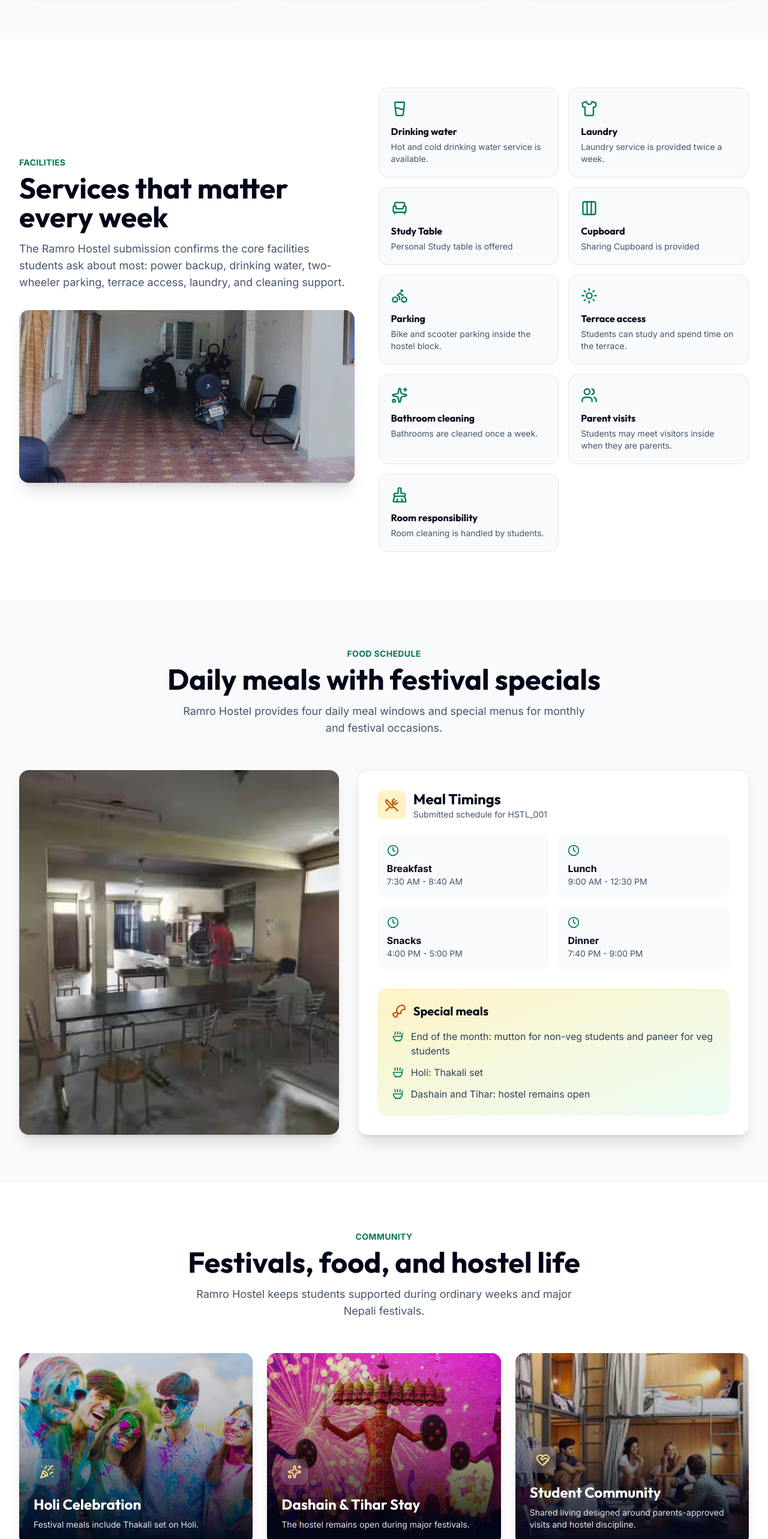
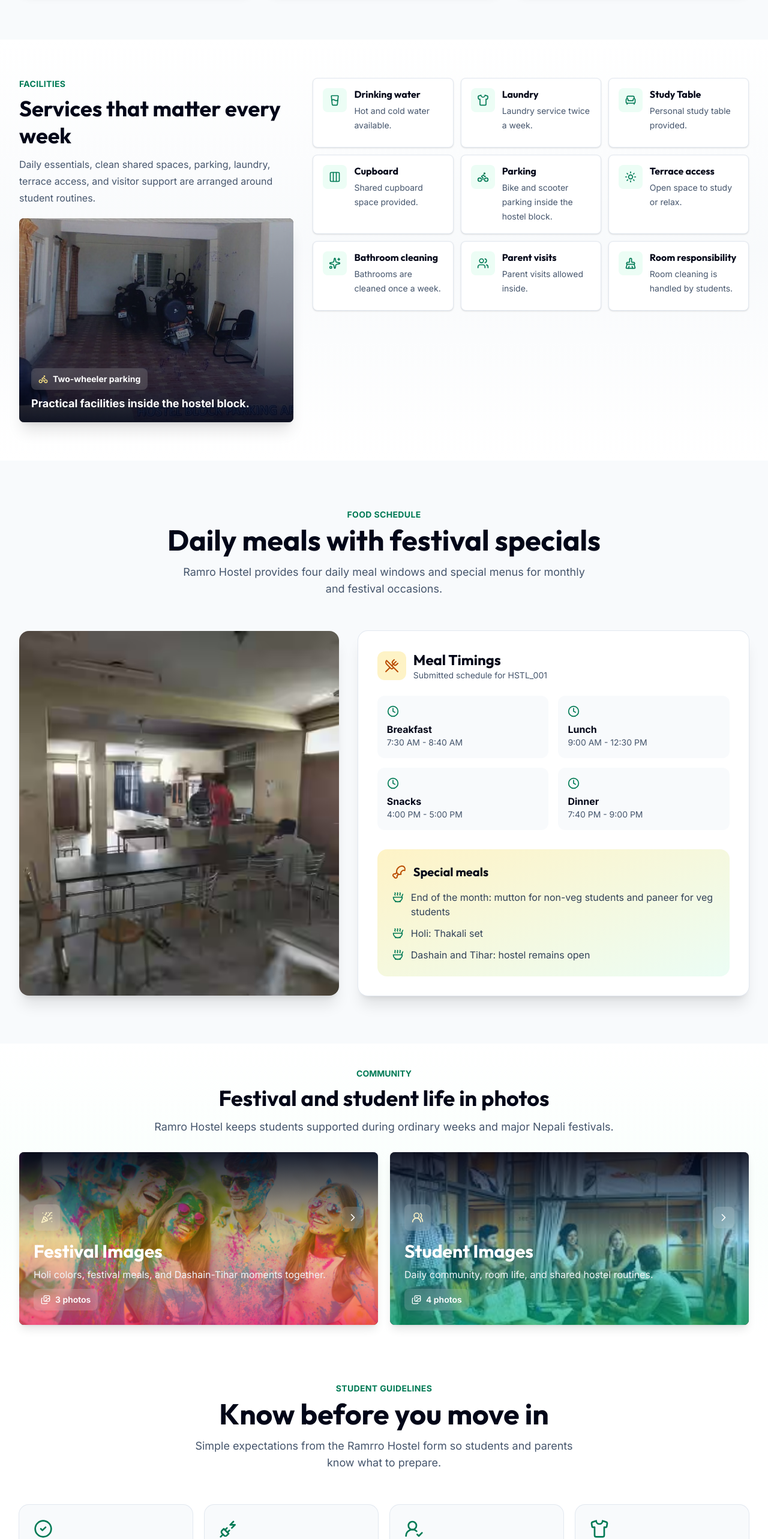
Before and after one commit to rjyadav4896-cmd/Ramro-hostel, a React (Vite) app: page / in a window 1280 px wide. Shown: the part 2290-4856 px from the top of the page at 60% size. Built offline with nearby package versions, Linux system fonts and the light colour scheme.

Commit message:
many changes

```diff
--- a/src/worldNo1/components/EventsSection.tsx
+++ b/src/worldNo1/components/EventsSection.tsx
@@ -1,49 +1,149 @@
-import { motion } from 'motion/react';
-import { HeartHandshake, PartyPopper, Sparkles } from 'lucide-react';
+import { useState } from 'react';
+import { AnimatePresence, motion } from 'motion/react';
+import { ChevronRight, Images, PartyPopper, UsersRound } from 'lucide-react';
 import holiImage from '../../assets/hstl_001/festival-holi.jpg';
 import festivalImage from '../../assets/hstl_001/festival-2.jpg';
+import messImage from '../../assets/hstl_001/mess.avif';
+import roomThreeImage from '../../assets/hstl_001/room-3sharing.png';
+import roomFourImage from '../../assets/hstl_001/room-4sharing.jpg';
 import studentImage from '../../assets/hstl_001/student-life.jpg';
+import studentImageTwo from '../../assets/hstl_001/student-life-2.jpg';
+
+type GalleryKey = 'festival' | 'student';
+
+const galleries = {
+  festival: {
+    title: 'Festival Images',
+    description: 'Holi colors, festival meals, and Dashain-Tihar moments together.',
+    cover: holiImage,
+    accent: 'from-rose-500/70 via-amber-400/35 to-slate-950/90',
+    icon: PartyPopper,
+    photos: [
+      { title: 'Holi Celebration', image: holiImage },
+      { title: 'Dashain & Tihar Stay', image: festivalImage },
+      { title: 'Festival Meals', image: messImage }
+    ]
+  },
+  student: {
+    title: 'Student Images',
+    description: 'Daily community, room life, and shared hostel routines.',
+    cover: studentImage,
+    accent: 'from-emerald-500/65 via-sky-400/30 to-slate-950/90',
+    icon: UsersRound,
+    photos: [
+      { title: 'Student Community', image: studentImage },
+      { title: 'Shared Living', image: studentImageTwo },
+      { title: 'Four Sharing Room', image: roomFourImage },
+      { title: 'Three Sharing Room', image: roomThreeImage }
+    ]
+  }
+} satisfies Record<
+  GalleryKey,
+  {
+    title: string;
+    description: string;
+    cover: string;
+    accent: string;
+    icon: typeof PartyPopper;
+    photos: { title: string; image: string }[];
+  }
+>;
 
 export default function EventsSection() {
-  const events = [
-    { title: 'Holi Celebration', description: 'Festival meals include Thakali set on Holi.', image: holiImage },
-    { title: 'Dashain & Tihar Stay', description: 'The hostel remains open during major festivals.', image: festivalImage },
-    { title: 'Student Community', description: 'Shared living designed around parents-approved visits and hostel discipline.', image: studentImage }
-  ];
+  const [activeGallery, setActiveGallery] = useState<GalleryKey | null>(null);
+  const active = activeGallery ? galleries[activeGallery] : null;
+  const galleryGridClass = activeGallery === 'student' ? 'lg:grid-cols-4' : 'lg:grid-cols-3';
 
   return (
-    <section id="events" className="py-20 bg-white">
+    <section
+      id="events"
+      className={`scroll-mt-16 bg-gradient-to-b from-white via-emerald-50/30 to-white pt-8 sm:pt-10 ${
+        activeGallery ? 'pb-14 sm:pb-16' : 'pb-2 sm:pb-4'
+      }`}
+    >
       <div className="max-w-7xl mx-auto px-4 sm:px-6 lg:px-8">
-        <motion.div initial={{ opacity: 0, y: 20 }} whileInView={{ opacity: 1, y: 0 }} viewport={{ once: true }} transition={{ duration: 0.6 }} className="text-center mb-14">
-          <p className="text-sm font-bold uppercase tracking-wide text-emerald-700">Community</p>
-          <h2 className="mt-2 text-3xl md:text-5xl font-bold text-slate-950">Festivals, food, and hostel life</h2>
-          <p className="mt-4 text-lg text-slate-600 max-w-2xl mx-auto">Ramro Hostel keeps students supported during ordinary weeks and major Nepali festivals.</p>
+        <motion.div initial={{ opacity: 0, y: 20 }} whileInView={{ opacity: 1, y: 0 }} viewport={{ once: true }} transition={{ duration: 0.6 }} className="mx-auto mb-7 max-w-3xl text-center">
+          <p className="text-sm font-bold uppercase text-emerald-700">Community</p>
+          <h2 className="mt-2 text-3xl font-bold leading-tight text-slate-950 md:text-4xl">Festival and student life in photos</h2>
+          <p className="mt-3 text-base leading-7 text-slate-600 sm:text-lg">Ramro Hostel keeps students supported during ordinary weeks and major Nepali festivals.</p>
         </motion.div>
 
-        <div className="grid lg:grid-cols-3 gap-6">
-          {events.map((event, index) => (
+        <div className="grid gap-5 md:grid-cols-2">
+          {(Object.keys(galleries) as GalleryKey[]).map((key, index) => {
+            const gallery = galleries[key];
+            const Icon = gallery.icon;
+            const isActive = activeGallery === key;
+
+            return (
+              <motion.button
+                key={gallery.title}
+                type="button"
+                layout
+                initial={{ opacity: 0, y: 24 }}
+                whileInView={{ opacity: 1, y: 0 }}
+                whileHover={{ y: -6 }}
+                whileTap={{ scale: 0.98 }}
+                viewport={{ once: true }}
+                transition={{ duration: 0.55, delay: index * 0.08 }}
+                onClick={() => setActiveGallery(key)}
+                aria-pressed={isActive}
+                className={`group relative h-64 overflow-hidden rounded-lg bg-slate-950 text-left shadow-lg outline-none transition-shadow duration-500 sm:h-72 focus-visible:ring-4 focus-visible:ring-emerald-300 ${
+                  isActive ? 'ring-4 ring-emerald-500/25 shadow-2xl' : 'hover:shadow-2xl'
+                }`}
+              >
+                <img src={gallery.cover} alt={gallery.title} className="h-full w-full object-cover object-center opacity-90 transition duration-700 group-hover:scale-105 group-hover:opacity-100" />
+                <div className={`absolute inset-0 bg-gradient-to-t ${gallery.accent}`} />
+                <div className="absolute inset-x-0 bottom-0 p-5 sm:p-6">
+                  <div className="mb-4 flex items-center justify-between">
+                    <span className="inline-flex h-11 w-11 items-center justify-center rounded-lg bg-white/15 text-amber-100 backdrop-blur">
+                      <Icon className="h-5 w-5" />
+                    </span>
+                    <span className={`inline-flex h-9 w-9 items-center justify-center rounded-lg bg-white/15 text-white backdrop-blur transition duration-300 ${isActive ? 'translate-x-1 bg-white/25' : ''}`}>
+                      <ChevronRight className="h-5 w-5" />
+                    </span>
+                  </div>
+                  <h3 className="text-2xl font-bold leading-tight text-white sm:text-3xl">{gallery.title}</h3>
+                  <p className="mt-2 max-w-lg text-sm leading-6 text-slate-100 sm:text-base">{gallery.description}</p>
+                  <p className="mt-3 inline-flex items-center gap-2 rounded-lg bg-white/15 px-3 py-2 text-sm font-semibold text-white backdrop-blur">
+                    <Images className="h-4 w-4" />
+                    {gallery.photos.length} photos
+                  </p>
+                </div>
+              </motion.button>
+            );
+          })}
+        </div>
+
+        <AnimatePresence mode="wait">
+          {active && (
             <motion.div
-              key={event.title}
-              initial={{ opacity: 0, y: 20 }}
-              whileInView={{ opacity: 1, y: 0 }}
-              viewport={{ once: true }}
-              transition={{ duration: 0.6, delay: index * 0.1 }}
-              className="group overflow-hidden rounded-2xl bg-slate-950 shadow-xl"
+              key={activeGallery}
+              initial={{ opacity: 0, y: 28, scale: 0.98, filter: 'blur(10px)' }}
+              animate={{ opacity: 1, y: 0, scale: 1, filter: 'blur(0px)' }}
+              exit={{ opacity: 0, y: -18, scale: 0.98, filter: 'blur(8px)' }}
+              transition={{ duration: 0.45, ease: [0.22, 1, 0.36, 1] }}
+              className="mt-4 overflow-hidden"
             >
-              <div className="relative h-80 overflow-hidden">
-                <img src={event.image} alt={event.title} className="w-full h-full object-cover opacity-90 group-hover:scale-105 transition-transform duration-500" />
-                <div className="absolute inset-0 bg-gradient-to-t from-slate-950 via-slate-950/30 to-transparent" />
-                <div className="absolute bottom-0 left-0 right-0 p-6">
-                  <div className="mb-4 inline-flex h-11 w-11 items-center justify-center rounded-xl bg-white/15 backdrop-blur">
-                    {index === 0 ? <PartyPopper className="h-6 w-6 text-amber-200" /> : index === 1 ? <Sparkles className="h-6 w-6 text-amber-200" /> : <HeartHandshake className="h-6 w-6 text-amber-200" />}
-                  </div>
-                  <h3 className="text-2xl font-bold text-white">{event.title}</h3>
-                  <p className="mt-2 text-sm text-slate-200">{event.description}</p>
-                </div>
+              <div className={`grid gap-4 sm:grid-cols-2 ${galleryGridClass}`}>
+                {active.photos.map((photo, index) => (
+                  <motion.figure
+                    key={`${activeGallery}-${photo.title}`}
+                    initial={{ opacity: 0, y: 22, scale: 0.96 }}
+                    animate={{ opacity: 1, y: 0, scale: 1 }}
+                    transition={{ duration: 0.42, delay: index * 0.07 }}
+                    className="group relative h-56 overflow-hidden rounded-lg bg-slate-950 shadow-md sm:h-60"
+                  >
+                    <img src={photo.image} alt={photo.title} className="h-full w-full object-cover object-center opacity-95 transition duration-700 group-hover:scale-105" />
+                    <div className="absolute inset-0 bg-gradient-to-t from-slate-950/85 via-slate-950/20 to-transparent" />
+                    <figcaption className="absolute bottom-0 left-0 right-0 p-4">
+                      <p className="text-base font-bold leading-tight text-white sm:text-lg">{photo.title}</p>
+                    </figcaption>
+                  </motion.figure>
+                ))}
               </div>
             </motion.div>
-          ))}
-        </div>
+          )}
+        </AnimatePresence>
       </div>
     </section>
   );
--- a/src/worldNo1/components/FacilitiesSection.tsx
+++ b/src/worldNo1/components/FacilitiesSection.tsx
@@ -17,22 +17,22 @@ export default function FacilitiesSection() {
     {
       icon: GlassWater,
       name: "Drinking water",
-      description: "Hot and cold drinking water service is available.",
+      description: "Hot and cold water available.",
     },
     {
       icon: Shirt,
       name: "Laundry",
-      description: "Laundry service is provided twice a week.",
+      description: "Laundry service twice a week.",
     },
     {
       icon: Armchair,
       name: "Study Table",
-      description: "Personal Study table is offered",
+      description: "Personal study table provided.",
     },
     {
       icon: Columns3,
       name: "Cupboard",
-      description: "Sharing Cupboard is provided",
+      description: "Shared cupboard space provided.",
     },
     {
       icon: Bike,
@@ -42,7 +42,7 @@ export default function FacilitiesSection() {
     {
       icon: Sun,
       name: "Terrace access",
-      description: "Students can study and spend time on the terrace.",
+      description: "Open space to study or relax.",
     },
     {
       icon: Sparkles,
@@ -52,7 +52,7 @@ export default function FacilitiesSection() {
     {
       icon: Users,
       name: "Parent visits",
-      description: "Students may meet visitors inside when they are parents.",
+      description: "Parent visits allowed inside.",
     },
     {
       icon: BrushCleaning,
@@ -62,36 +62,46 @@ export default function FacilitiesSection() {
   ];
 
   return (
-    <section id="facilities" className="py-20 bg-white">
+    <section id="facilities" className="scroll-mt-16 bg-gradient-to-b from-white via-slate-50 to-white py-14 sm:py-16">
       <div className="max-w-7xl mx-auto px-4 sm:px-6 lg:px-8">
-        <div className="grid lg:grid-cols-[0.95fr_1.05fr] gap-10 items-center">
+        <div className="grid gap-8 lg:grid-cols-[0.85fr_1.35fr] lg:items-start">
           <motion.div
             initial={{ opacity: 0, x: -20 }}
             whileInView={{ opacity: 1, x: 0 }}
             viewport={{ once: true }}
             transition={{ duration: 0.6 }}
+            className="lg:sticky lg:top-24"
           >
             <p className="text-sm font-bold uppercase tracking-wide text-emerald-700">
               Facilities
             </p>
-            <h2 className="mt-2 text-3xl md:text-5xl font-bold text-slate-950">
+            <h2 className="mt-2 text-3xl font-bold leading-tight text-slate-950 md:text-4xl">
               Services that matter every week
             </h2>
-            <p className="mt-4 text-lg text-slate-600">
-              The Ramro Hostel submission confirms the core facilities students
-              ask about most: power backup, drinking water, two-wheeler parking,
-              terrace access, laundry, and cleaning support.
+            <p className="mt-3 text-base leading-7 text-slate-600">
+              Daily essentials, clean shared spaces, parking, laundry, terrace
+              access, and visitor support are arranged around student routines.
             </p>
-            <div className="mt-8 overflow-hidden rounded-2xl shadow-xl">
+            <div className="group relative mt-5 overflow-hidden rounded-lg bg-slate-950 shadow-xl">
               <img
                 src={parkingImage}
                 alt="Two-wheeler parking at Ramro Hostel"
-                className="h-72 w-full object-cover"
+                className="h-64 w-full object-cover opacity-90 transition duration-700 group-hover:scale-105 sm:h-72 lg:h-[340px]"
               />
+              <div className="absolute inset-0 bg-gradient-to-t from-slate-950/90 via-slate-950/25 to-transparent" />
+              <div className="absolute bottom-0 left-0 right-0 p-5">
+                <span className="inline-flex items-center gap-2 rounded-lg bg-white/15 px-3 py-2 text-sm font-bold text-white backdrop-blur">
+                  <Bike className="h-4 w-4 text-amber-200" />
+                  Two-wheeler parking
+                </span>
+                <p className="mt-3 max-w-sm text-lg font-bold leading-tight text-white">
+                  Practical facilities inside the hostel block.
+                </p>
+              </div>
             </div>
           </motion.div>
 
-          <div className="grid sm:grid-cols-2 gap-4">
+          <div className="grid gap-3 sm:grid-cols-2 xl:grid-cols-3">
             {available.map((facility, index) => {
               const Icon = facility.icon;
               return (
@@ -101,13 +111,19 @@ export default function FacilitiesSection() {
                   whileInView={{ opacity: 1, y: 0 }}
                   viewport={{ once: true }}
                   transition={{ duration: 0.4, delay: index * 0.05 }}
-                  className="rounded-2xl border border-slate-200 bg-slate-50 p-5"
+                  className="group flex min-h-[116px] items-start gap-3 rounded-lg border border-slate-200 bg-white p-4 shadow-sm transition duration-300 hover:-translate-y-1 hover:border-emerald-200 hover:shadow-xl"
                 >
-                  <Icon className="w-7 h-7 text-emerald-700 mb-3" />
-                  <h3 className="font-bold text-slate-950">{facility.name}</h3>
-                  <p className="mt-1 text-sm text-slate-600">
-                    {facility.description}
-                  </p>
+                  <div className="flex h-10 w-10 flex-none items-center justify-center rounded-lg bg-emerald-50 text-emerald-700 transition duration-300 group-hover:bg-emerald-600 group-hover:text-white">
+                    <Icon className="h-5 w-5" />
+                  </div>
+                  <div className="min-w-0">
+                    <h3 className="text-base font-bold leading-tight text-slate-950">
+                      {facility.name}
+                    </h3>
+                    <p className="mt-1.5 text-sm leading-6 text-slate-600">
+                      {facility.description}
+                    </p>
+                  </div>
                 </motion.div>
               );
             })}
```
